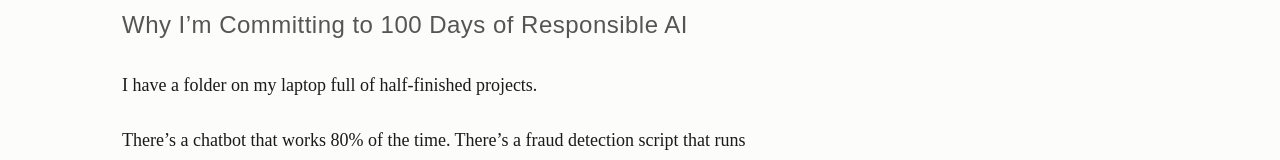
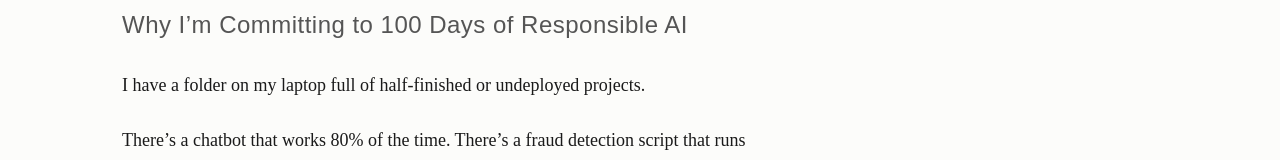
Before and after one commit to SahilSatyam/veritas, a Next.js app: page /about in a window 1280 px wide. Shown: the part 217-377 px from the top of the page. Built offline with nearby package versions, Linux system fonts and the light colour scheme; a web font is replaced by a local one.

Commit message:
Clarify status of projects in about page
Updated description to clarify project status.

```diff
--- a/app/about/page.tsx
+++ b/app/about/page.tsx
@@ -12,7 +12,7 @@ export default function AboutPage() {
 
         <div className={styles.prose}>
           <p>
-            I have a folder on my laptop full of half-finished projects.
+            I have a folder on my laptop full of half-finished or undeployed projects.
           </p>
           <p>
             There’s a chatbot that works 80% of the time. There’s a fraud detection script that runs perfectly in a Jupyter Notebook but has never seen a production server. There are countless &quot;Hello World&quot; implementations of the latest LLM frameworks.
```
